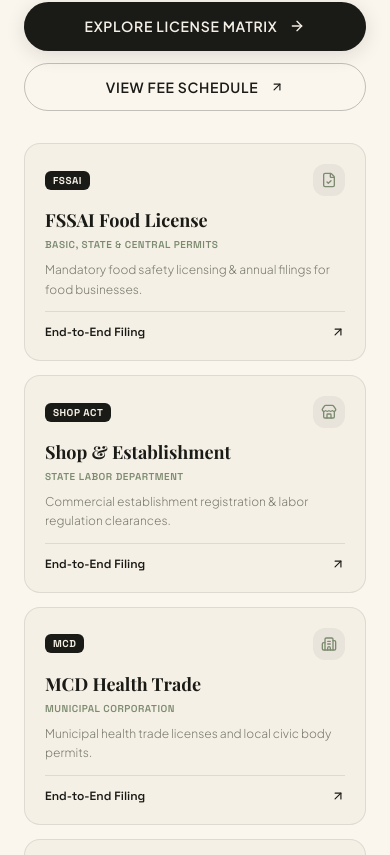
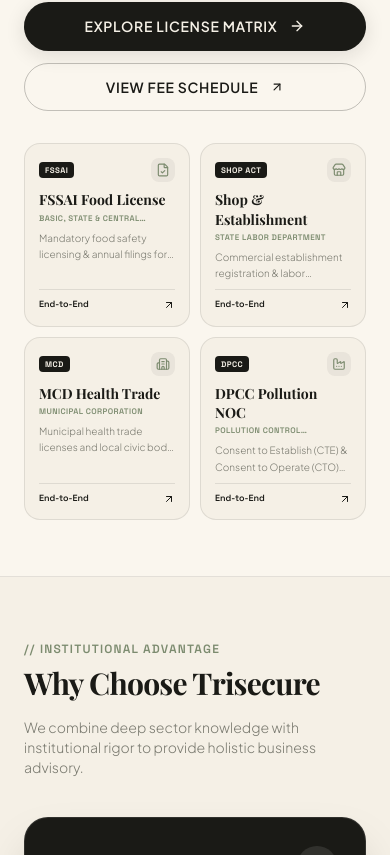
Before and after one commit to Amanverma23-collab/tri, a React (Vite) app: page / in a window 390 px wide. Shown: the part 1749-2604 px from the top of the page. Built offline with nearby package versions, Linux system fonts and the light colour scheme; no server answers; a web font is replaced by a local one.

Commit message:
style(licenses): arrange license showcase cards into 2-in-1 row grid on mobile view

```diff
--- a/src/pages/Home.tsx
+++ b/src/pages/Home.tsx
@@ -150,40 +150,40 @@
 
             {/* Right: 4-License Bento Grid Showcase */}
             <div className="lg:col-span-7">
-              <div className="grid grid-cols-1 sm:grid-cols-2 gap-3.5 sm:gap-4">
+              <div className="grid grid-cols-2 gap-2.5 sm:gap-4">
                 {licenseHighlights.map((lic, idx) => {
                   const LicIcon = lic.icon;
                   return (
                     <div
                       key={idx}
-                      className="p-5 sm:p-6 rounded-2xl sm:rounded-3xl bg-[#F5F0E6] border border-[#1A1A16]/10 hover:border-[#7C8B6F] transition-all duration-300 hover:shadow-md flex flex-col justify-between group"
+                      className="p-3.5 sm:p-6 rounded-2xl sm:rounded-3xl bg-[#F5F0E6] border border-[#1A1A16]/10 hover:border-[#7C8B6F] transition-all duration-300 hover:shadow-md flex flex-col justify-between group"
                     >
                       <div>
-                        <div className="flex items-center justify-between mb-3">
-                          <span className="font-mono text-[10px] font-bold px-2 py-0.5 rounded-md bg-[#1A1A16] text-[#F5F0E6] uppercase tracking-wider">
+                        <div className="flex items-center justify-between mb-2 sm:mb-3">
+                          <span className="font-mono text-[8px] sm:text-[10px] font-bold px-1.5 py-0.5 rounded bg-[#1A1A16] text-[#F5F0E6] uppercase tracking-wider">
                             {lic.code}
                           </span>
-                          <div className="w-8 h-8 rounded-xl bg-[#1A1A16]/5 flex items-center justify-center text-[#7C8B6F] group-hover:bg-[#7C8B6F] group-hover:text-white transition-colors">
-                            <LicIcon className="w-4 h-4" />
+                          <div className="w-6 h-6 sm:w-8 sm:h-8 rounded-lg sm:rounded-xl bg-[#1A1A16]/5 flex items-center justify-center text-[#7C8B6F] group-hover:bg-[#7C8B6F] group-hover:text-white transition-colors">
+                            <LicIcon className="w-3.5 h-3.5 sm:w-4 sm:h-4" />
                           </div>
                         </div>
 
-                        <h3 className="font-serif text-lg sm:text-xl font-bold text-[#1A1A16] leading-snug mb-1">
+                        <h3 className="font-serif text-sm sm:text-lg lg:text-xl font-bold text-[#1A1A16] leading-snug mb-0.5 sm:mb-1">
                           {lic.title}
                         </h3>
 
-                        <p className="font-mono text-[10px] text-[#7C8B6F] uppercase tracking-wider mb-2 font-semibold">
+                        <p className="font-mono text-[8px] sm:text-[10px] text-[#7C8B6F] uppercase tracking-wider mb-1.5 sm:mb-2 font-semibold line-clamp-1">
                           {lic.category}
                         </p>
 
-                        <p className="font-sans text-xs text-[#7A7A70] leading-relaxed font-light">
+                        <p className="font-sans text-[10px] sm:text-xs text-[#7A7A70] leading-relaxed font-light line-clamp-2 sm:line-clamp-3">
                           {lic.desc}
                         </p>
                       </div>
 
-                      <div className="pt-3 mt-3 border-t border-[#1A1A16]/10 flex items-center justify-between text-xs font-mono text-[#1A1A16] group-hover:text-[#7C8B6F] transition-colors font-semibold">
-                        <span>End-to-End Filing</span>
-                        <ArrowUpRight className="w-3.5 h-3.5 transition-transform group-hover:translate-x-0.5 group-hover:-translate-y-0.5" />
+                      <div className="pt-2 sm:pt-3 mt-2 sm:mt-3 border-t border-[#1A1A16]/10 flex items-center justify-between text-[9px] sm:text-xs font-mono text-[#1A1A16] group-hover:text-[#7C8B6F] transition-colors font-semibold">
+                        <span>End-to-End</span>
+                        <ArrowUpRight className="w-3 h-3 sm:w-3.5 sm:h-3.5 transition-transform group-hover:translate-x-0.5 group-hover:-translate-y-0.5" />
                       </div>
                     </div>
                   );
```
